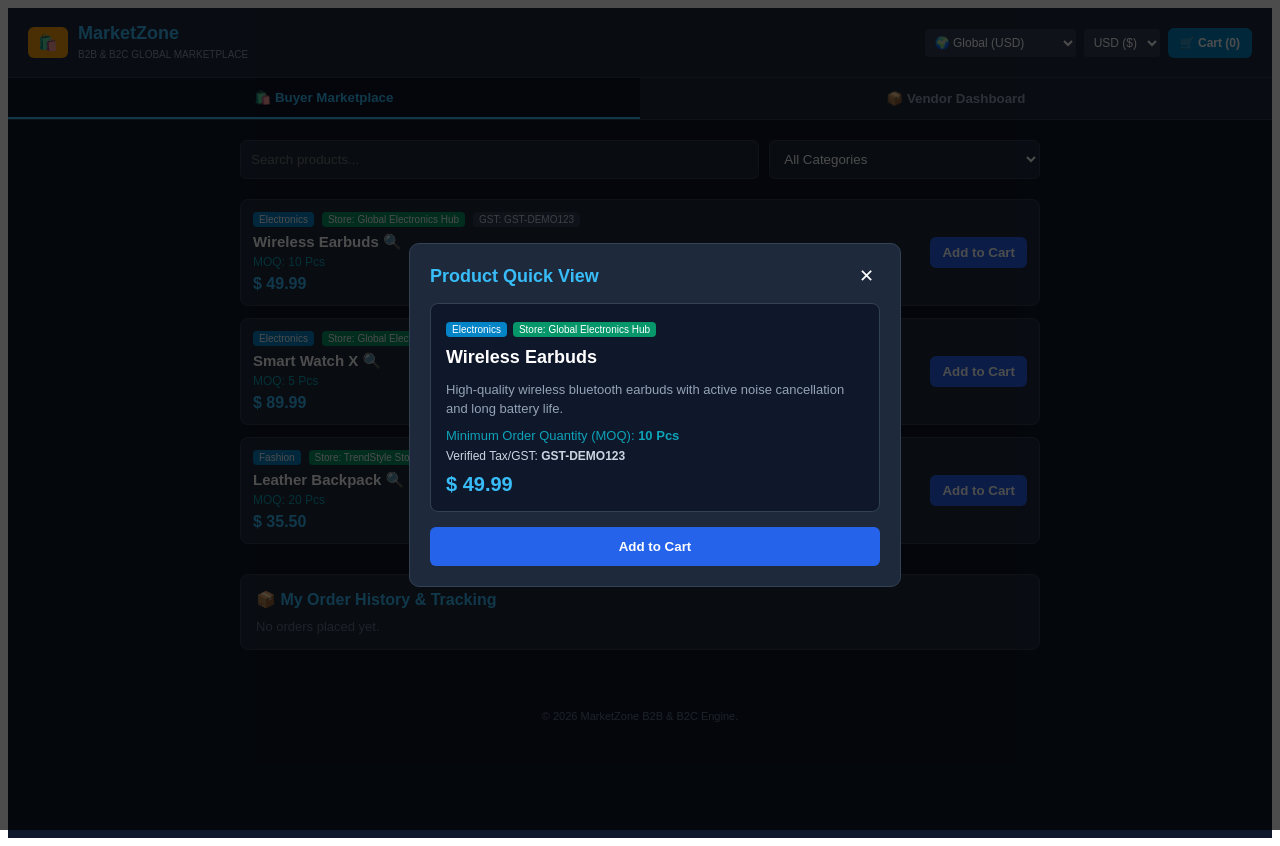
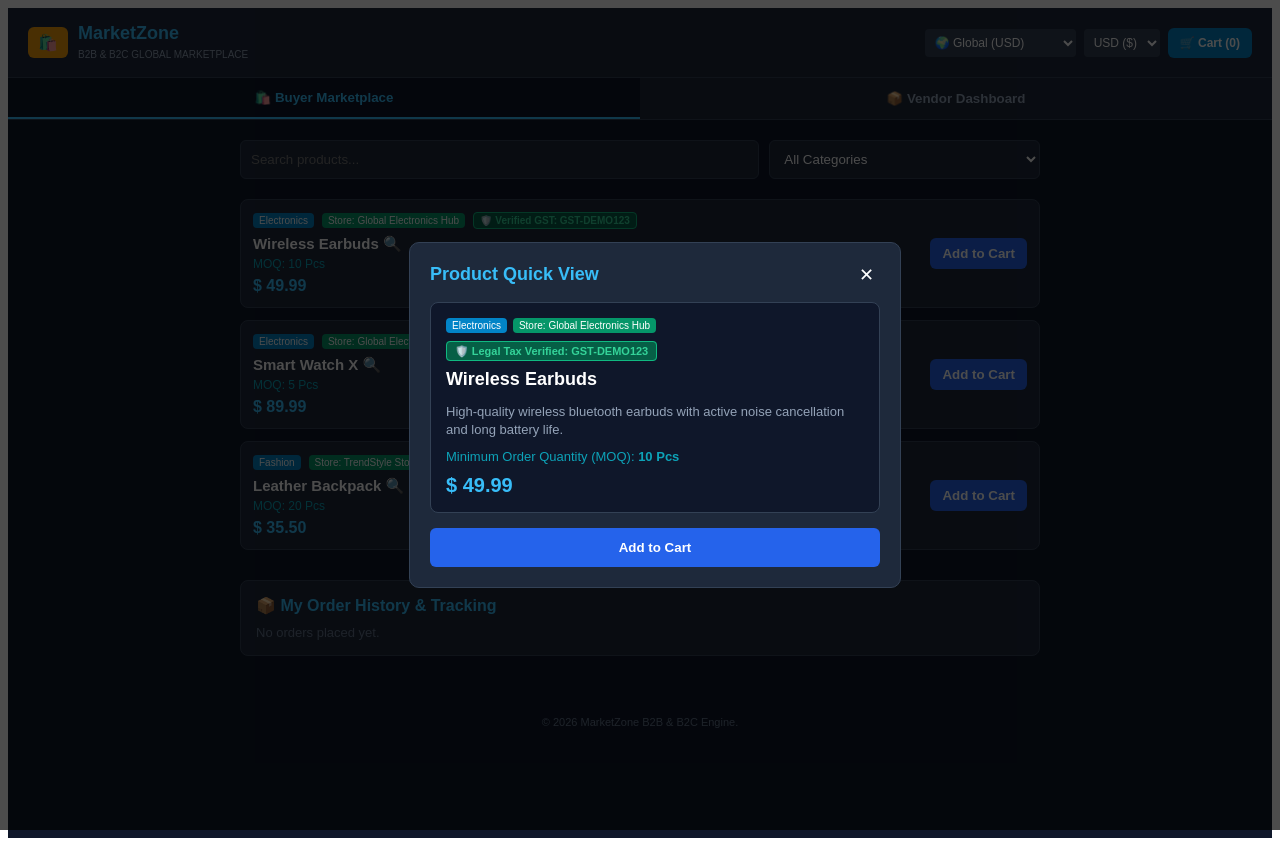
Before and after one commit to pateljabir786/MarketZone-Core, a Next.js app: page / in a window 1280 px wide. Both pictures are taken after a click on the element 591 px from the left and 252 px from the top of the page. Built offline with nearby package versions, Linux system fonts and the light colour scheme.

Commit message:
Update GST display for selected product

```diff
--- a/app/page.js
+++ b/app/page.js
@@ -126,7 +126,7 @@ filteredProds.map((item) => (
 <div style={{ display: 'flex', gap: '8px', alignItems: 'center', marginBottom: '4px', flexWrap: 'wrap' }}>
 <span style={{ fontSize: '10px', background: '#0284c7', padding: '2px 6px', borderRadius: '4px', color: '#fff' }}>{item.cat}</span>
 <span style={{ fontSize: '10px', background: '#059669', padding: '2px 6px', borderRadius: '4px', color: '#fff' }}>Store: {item.store}</span>
-<span style={{ fontSize: '10px', background: '#334155', padding: '2px 6px', borderRadius: '4px', color: '#cbd5e1' }}>GST: {item.gst}</span>
+<span style={{ fontSize: '10px', background: '#065f46', border: '1px solid #10b981', padding: '2px 6px', borderRadius: '4px', color: '#34d399', fontWeight: 'bold' }}>🛡️ Verified GST: {item.gst}</span>
 </div>
 <h3 style={{ fontSize: '15px', margin: '6px 0 4px 0', color: '#fff' }}>{item.name} 🔍</h3>
 <p style={{ fontSize: '12px', color: '#0da3b8', margin: 0 }}>MOQ: {item.moq}</p>
@@ -240,13 +240,17 @@ Amount: {sym[cur]} {conv(ord.total)}
 <button onClick={() => setSelectedProduct(null)} style={{ background: 'none', border: 'none', color: '#fff', fontSize: '18px', cursor: 'pointer' }}>✕</button>
 </div>
 <div style={{ background: '#0f172a', padding: '15px', borderRadius: '8px', marginBottom: '15px', border: '1px solid #334155' }}>
-<span style={{ fontSize: '10px', background: '#0284c7', padding: '2px 6px', borderRadius: '4px', color: '#fff', marginRight: '6px' }}>{selectedProduct.cat}</span>
+<div style={{ display: 'flex', gap: '6px', marginBottom: '8px', flexWrap: 'wrap' }}>
+<span style={{ fontSize: '10px', background: '#0284c7', padding: '2px 6px', borderRadius: '4px', color: '#fff' }}>{selectedProduct.cat}</span>
 <span style={{ fontSize: '10px', background: '#059669', padding: '2px 6px', borderRadius: '4px', color: '#fff' }}>Store: {selectedProduct.store}</span>
+</div>
+<div style={{ marginBottom: '8px' }}>
+<span style={{ fontSize: '11px', background: '#065f46', border: '1px solid #10b981', padding: '3px 8px', borderRadius: '4px', color: '#34d399', fontWeight: 'bold' }}>🛡️ Legal Tax Verified: {selectedProduct.gst}</span>
+</div>
 <h2 style={{ fontSize: '18px', color: '#fff', margin: '10px 0 6px 0' }}>{selectedProduct.name}</h2>
 <p style={{ fontSize: '13px', color: '#94a3b8', lineHeight: '1.4', marginBottom: '10px' }}>{selectedProduct.desc}</p>
 <div style={{ fontSize: '13px', color: '#0da3b8', marginBottom: '6px' }}>Minimum Order Quantity (MOQ): <b>{selectedProduct.moq}</b></div>
-<div style={{ fontSize: '12px', color: '#cbd5e1', marginBottom: '10px' }}>Verified Tax/GST: <b>{selectedProduct.gst}</b></div>
-<div style={{ fontSize: '20px', fontWeight: 'bold', color: '#38bdf8' }}>
+<div style={{ fontSize: '20px', fontWeight: 'bold', color: '#38bdf8', marginTop: '10px' }}>
 {sym[cur]} {conv(selectedProduct.price)}
 </div>
 </div>
```
